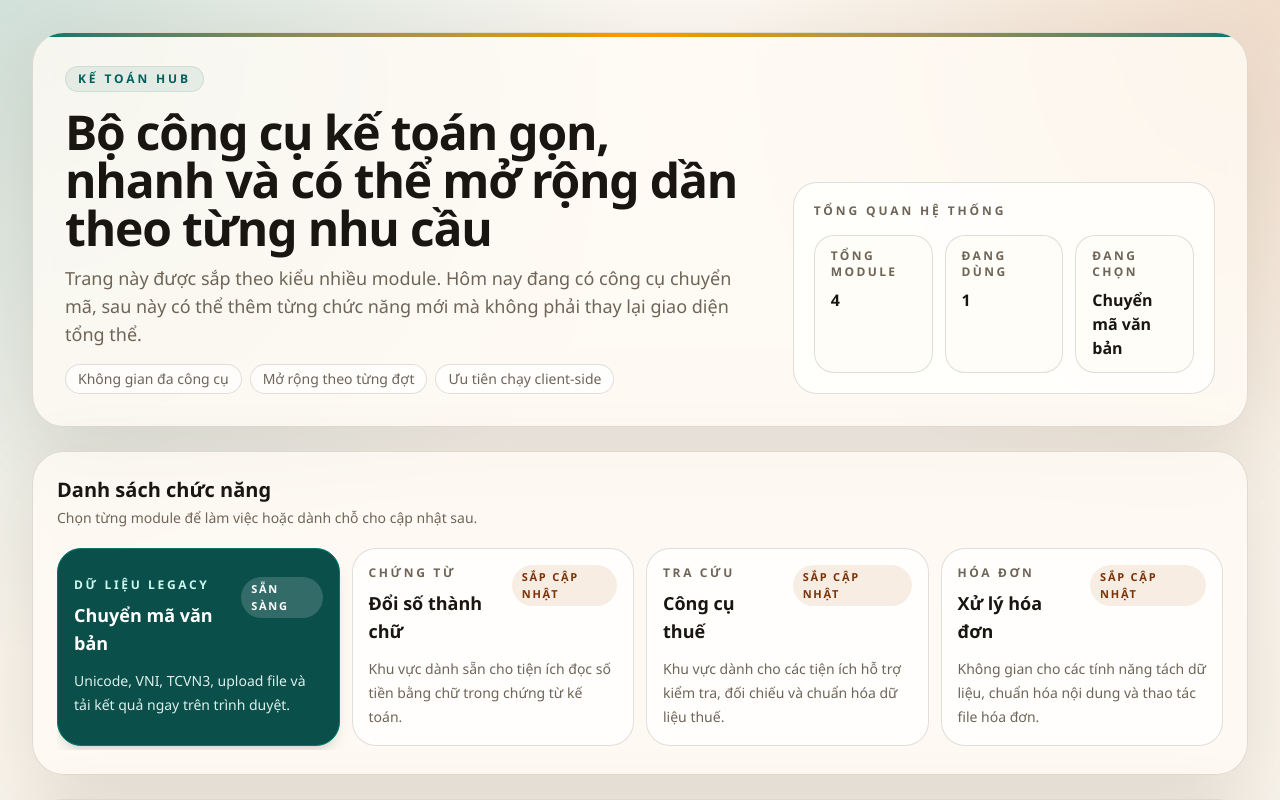
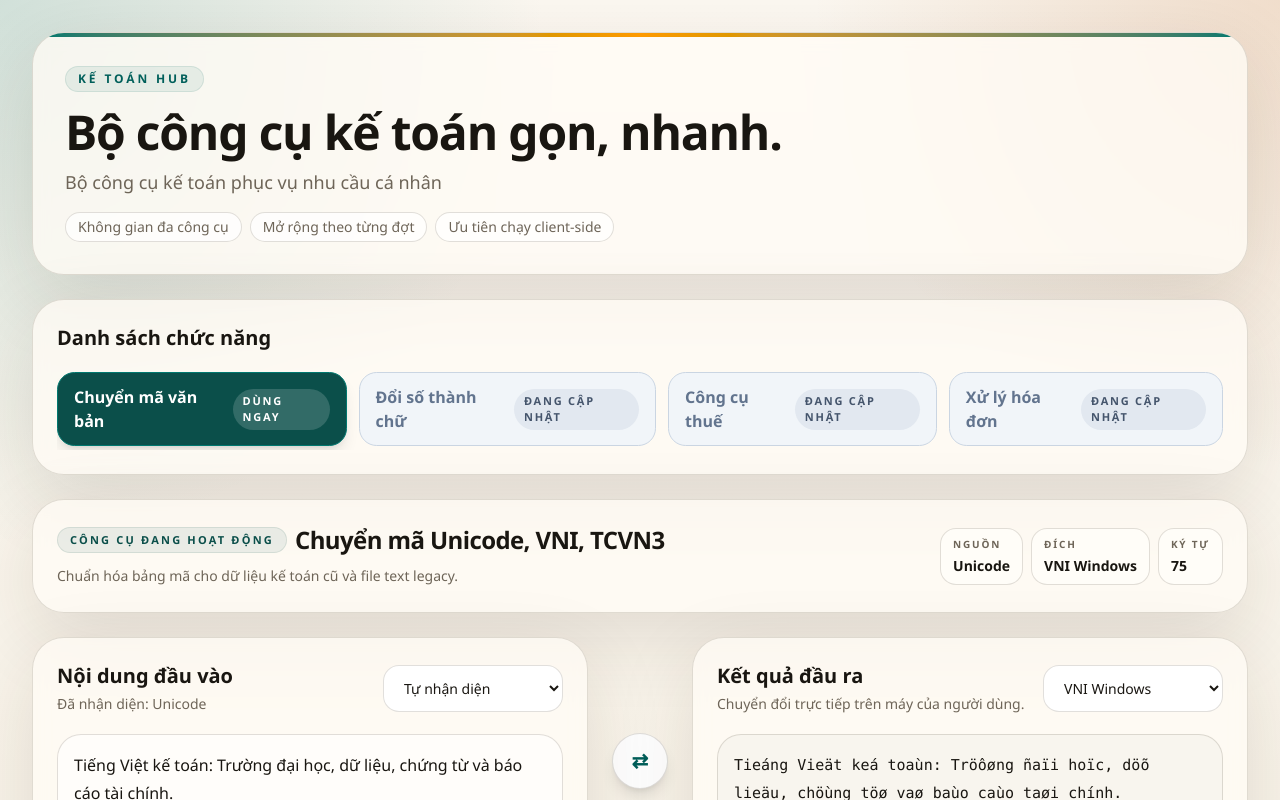
Before and after one commit to dungds/AccoutantHub, a Next.js app: page / in a window 1280 px wide. Shown: the top 800 px of the page. Built offline with nearby package versions, Linux system fonts and the light colour scheme.

Commit message:
change ui"

```diff
--- a/app/components/encoding-tool.tsx
+++ b/app/components/encoding-tool.tsx
@@ -145,27 +145,26 @@ export function EncodingTool() {
 
   return (
     <section className="space-y-6">
-      <div className="rounded-[2rem] border border-[var(--line)] bg-[var(--card)] p-6 shadow-[var(--shadow)] backdrop-blur sm:p-7">
-        <div className="flex flex-wrap items-start justify-between gap-4">
-          <div className="space-y-3">
-            <span className="inline-flex items-center rounded-full border border-teal-900/10 bg-teal-900/8 px-3 py-1 text-xs font-semibold uppercase tracking-[0.22em] text-teal-900">
-              Công cụ đang hoạt động
-            </span>
-            <div>
-              <h2 className="text-3xl font-semibold tracking-tight sm:text-4xl">
-                Chuyển mã Unicode, VNI và TCVN3
+      <div className="rounded-[2rem] border border-[var(--line)] bg-[var(--card)] p-5 shadow-[var(--shadow)] backdrop-blur sm:p-6">
+        <div className="flex flex-wrap items-center justify-between gap-4">
+          <div className="min-w-0">
+            <div className="flex flex-wrap items-center gap-2">
+              <span className="inline-flex items-center rounded-full border border-teal-900/10 bg-teal-900/8 px-3 py-1 text-[11px] font-semibold uppercase tracking-[0.2em] text-teal-900">
+                Công cụ đang hoạt động
+              </span>
+              <h2 className="text-xl font-semibold tracking-tight sm:text-2xl">
+                Chuyển mã Unicode, VNI, TCVN3
               </h2>
-              <p className="mt-3 max-w-3xl text-base leading-7 text-[var(--muted)]">
-                Dành cho dữ liệu kế toán cũ, biểu mẫu legacy và file text cần chuẩn hóa bảng mã
-                trước khi nhập vào phần mềm khác.
-              </p>
             </div>
+            <p className="mt-2 max-w-3xl text-sm leading-6 text-[var(--muted)]">
+              Chuẩn hóa bảng mã cho dữ liệu kế toán cũ và file text legacy.
+            </p>
           </div>
 
-          <div className="grid min-w-[220px] gap-3 grid-cols-3">
-            <StatCard label="Nguồn" value={getEncodingLabel(resolvedSourceEncoding)} />
-            <StatCard label="Đích" value={getEncodingLabel(targetEncoding)} />
-            <StatCard label="Ký tự" value={String(input.length)} />
+          <div className="flex flex-wrap gap-2">
+            <CompactStat label="Nguồn" value={getEncodingLabel(resolvedSourceEncoding)} />
+            <CompactStat label="Đích" value={getEncodingLabel(targetEncoding)} />
+            <CompactStat label="Ký tự" value={String(input.length)} />
           </div>
         </div>
       </div>
@@ -316,13 +315,13 @@ function createDownloadFileName(fileName: string | null, targetEncoding: Encodin
   return `${baseName}-${targetEncoding}${extension}`;
 }
 
-function StatCard({ label, value }: { label: string; value: string }) {
+function CompactStat({ label, value }: { label: string; value: string }) {
   return (
-    <div className="rounded-[1.25rem] border border-[var(--line)] bg-[#fffdf8] px-4 py-3">
-      <div className="text-xs font-semibold uppercase tracking-[0.2em] text-[var(--muted)]">
+    <div className="rounded-2xl border border-[var(--line)] bg-[#fffdf8] px-3 py-2">
+      <div className="text-[10px] font-semibold uppercase tracking-[0.18em] text-[var(--muted)]">
         {label}
       </div>
-      <div className="mt-2 text-base font-semibold text-[var(--foreground)]">{value}</div>
+      <div className="mt-1 text-sm font-semibold text-[var(--foreground)]">{value}</div>
     </div>
   );
 }
--- a/app/page.tsx
+++ b/app/page.tsx
@@ -8,7 +8,6 @@ type ToolId = "encoding" | "number-to-words" | "tax-tools" | "invoice-tools";
 
 type ToolDefinition = {
   id: ToolId;
-  category: string;
   name: string;
   summary: string;
   status: "active" | "coming-soon";
@@ -17,28 +16,24 @@ type ToolDefinition = {
 const tools: ToolDefinition[] = [
   {
     id: "encoding",
-    category: "Dữ liệu legacy",
     name: "Chuyển mã văn bản",
     summary: "Unicode, VNI, TCVN3, upload file và tải kết quả ngay trên trình duyệt.",
     status: "active",
   },
   {
     id: "number-to-words",
-    category: "Chứng từ",
     name: "Đổi số thành chữ",
     summary: "Khu vực dành sẵn cho tiện ích đọc số tiền bằng chữ trong chứng từ kế toán.",
     status: "coming-soon",
   },
   {
     id: "tax-tools",
-    category: "Tra cứu",
     name: "Công cụ thuế",
     summary: "Khu vực dành cho các tiện ích hỗ trợ kiểm tra, đối chiếu và chuẩn hóa dữ liệu thuế.",
     status: "coming-soon",
   },
   {
     id: "invoice-tools",
-    category: "Hóa đơn",
     name: "Xử lý hóa đơn",
     summary: "Không gian cho các tính năng tách dữ liệu, chuẩn hóa nội dung và thao tác file hóa đơn.",
     status: "coming-soon",
@@ -49,25 +44,22 @@ export default function HomePage() {
   const [activeToolId, setActiveToolId] = useState<ToolId>("encoding");
 
   const activeTool = tools.find((tool) => tool.id === activeToolId) ?? tools[0];
-  const activeCount = tools.filter((tool) => tool.status === "active").length;
 
   return (
     <main className="relative overflow-hidden px-4 py-8 sm:px-6 lg:px-8">
       <div className="mx-auto flex min-h-[calc(100vh-4rem)] max-w-7xl flex-col gap-6">
         <section className="relative overflow-hidden rounded-[2rem] border border-[var(--line)] bg-[var(--card)] p-6 shadow-[var(--shadow)] backdrop-blur sm:p-8">
           <div className="absolute inset-x-0 top-0 h-1 bg-gradient-to-r from-teal-700 via-amber-500 to-teal-700" />
-          <div className="grid gap-6 lg:grid-cols-[1.25fr_0.75fr] lg:items-end">
           <div className="space-y-4">
             <span className="inline-flex items-center rounded-full border border-teal-800/10 bg-teal-800/8 px-3 py-1 text-xs font-semibold uppercase tracking-[0.24em] text-teal-800">
               Kế toán Hub
             </span>
             <div className="space-y-3">
               <h1 className="max-w-3xl text-4xl font-semibold tracking-tight text-[var(--foreground)] sm:text-5xl">
-                  Bộ công cụ kế toán gọn, nhanh và có thể mở rộng dần theo từng nhu cầu
+                Bộ công cụ kế toán gọn, nhanh.
               </h1>
               <p className="max-w-2xl text-base leading-7 text-[var(--muted)] sm:text-lg">
-                  Trang này được sắp theo kiểu nhiều module. Hôm nay đang có công cụ chuyển mã,
-                  sau này có thể thêm từng chức năng mới mà không phải thay lại giao diện tổng thể.
+                Bộ công cụ kế toán phục vụ nhu cầu cá nhân
               </p>
             </div>
             <div className="flex flex-wrap gap-2 text-sm text-[var(--muted)]">
@@ -82,32 +74,19 @@ export default function HomePage() {
               </span>
             </div>
           </div>
-
-            <div className="rounded-[1.5rem] border border-[var(--line)] bg-white/72 p-5">
-              <div className="text-xs font-semibold uppercase tracking-[0.24em] text-[var(--muted)]">
-                Tổng quan hệ thống
-              </div>
-              <div className="mt-4 grid gap-3 sm:grid-cols-3 lg:grid-cols-1 xl:grid-cols-3">
-                <OverviewStat label="Tổng module" value={String(tools.length)} />
-                <OverviewStat label="Đang dùng" value={String(activeCount)} />
-                <OverviewStat label="Đang chọn" value={activeTool.name} />
-              </div>
-            </div>
-          </div>
         </section>
 
         <section className="space-y-6">
           <div className="rounded-[2rem] border border-[var(--line)] bg-[var(--card)] p-5 shadow-[var(--shadow)] backdrop-blur sm:p-6">
             <div>
               <h2 className="text-xl font-semibold">Danh sách chức năng</h2>
-              <p className="mt-1 text-sm text-[var(--muted)]">
-                Chọn từng module để làm việc hoặc dành chỗ cho cập nhật sau.
-              </p>
+
             </div>
 
             <div className="mt-5 flex gap-3 overflow-x-auto pb-1">
               {tools.map((tool) => {
                 const isActive = tool.id === activeToolId;
+                const isComingSoon = tool.status === "coming-soon";
 
                 return (
                   <button
@@ -116,23 +95,16 @@ export default function HomePage() {
                     onClick={() => {
                       startTransition(() => setActiveToolId(tool.id));
                     }}
-                    className={`min-w-[260px] flex-1 rounded-[1.5rem] border p-4 text-left transition sm:min-w-[280px] ${
+                    className={`min-w-[180px] rounded-[1.1rem] border px-4 py-3 text-left transition sm:min-w-[210px] ${
                       isActive
                         ? "border-teal-700 bg-teal-900 text-white shadow-lg"
+                        : isComingSoon
+                          ? "border-slate-300 bg-slate-100 text-slate-500 hover:bg-slate-200"
                           : "border-[var(--line)] bg-white/75 text-[var(--foreground)] hover:-translate-y-0.5 hover:bg-white"
                     }`}
                   >
-                    <div className="flex items-start justify-between gap-3">
-                      <div>
-                        <div
-                          className={`text-xs font-semibold uppercase tracking-[0.22em] ${
-                            isActive ? "text-teal-100" : "text-[var(--muted)]"
-                          }`}
-                        >
-                          {tool.category}
-                        </div>
-                        <div className="mt-2 text-lg font-semibold">{tool.name}</div>
-                      </div>
+                    <div className="flex items-center justify-between gap-3">
+                      <div className="text-sm font-semibold sm:text-base">{tool.name}</div>
                       <span
                         className={`rounded-full px-2.5 py-1 text-[11px] font-semibold uppercase tracking-[0.16em] ${
                           tool.status === "active"
@@ -141,19 +113,12 @@ export default function HomePage() {
                               : "bg-teal-900/8 text-teal-900"
                             : isActive
                               ? "bg-white/14 text-teal-50"
-                              : "bg-amber-700/10 text-amber-900"
+                              : "bg-slate-200 text-slate-600"
                         }`}
                       >
-                        {tool.status === "active" ? "Sẵn sàng" : "Sắp cập nhật"}
+                        {tool.status === "active" ? "Dùng ngay" : "Đang cập nhật"}
                       </span>
                     </div>
-                    <p
-                      className={`mt-3 text-sm leading-6 ${
-                        isActive ? "text-teal-50/92" : "text-[var(--muted)]"
-                      }`}
-                    >
-                      {tool.summary}
-                    </p>
                   </button>
                 );
               })}
@@ -171,60 +136,16 @@ export default function HomePage() {
   );
 }
 
-function OverviewStat({ label, value }: { label: string; value: string }) {
-  return (
-    <div className="rounded-[1.25rem] border border-[var(--line)] bg-[#fffdf8] px-4 py-3">
-      <div className="text-xs font-semibold uppercase tracking-[0.2em] text-[var(--muted)]">
-        {label}
-      </div>
-      <div className="mt-2 text-base font-semibold text-[var(--foreground)]">{value}</div>
-    </div>
-  );
-}
-
 function ComingSoonPanel({ tool }: { tool: ToolDefinition }) {
   return (
     <section className="rounded-[2rem] border border-[var(--line)] bg-[var(--card)] p-6 shadow-[var(--shadow)] backdrop-blur sm:p-8">
-      <div className="max-w-3xl space-y-4">
+      <div className="space-y-4">
         <span className="inline-flex items-center rounded-full border border-amber-800/10 bg-amber-700/10 px-3 py-1 text-xs font-semibold uppercase tracking-[0.22em] text-amber-900">
           Module sắp cập nhật
         </span>
-        <div>
-          <h2 className="text-3xl font-semibold tracking-tight sm:text-4xl">{tool.name}</h2>
-          <p className="mt-3 text-base leading-7 text-[var(--muted)]">{tool.summary}</p>
-        </div>
-        <div className="grid gap-4 md:grid-cols-3">
-          <PlaceholderCard
-            title="Khung đã sẵn"
-            description="Layout tổng đã có sẵn để gắn công cụ mới mà không cần sửa lại trang chủ."
-          />
-          <PlaceholderCard
-            title="Ưu tiên đúng ngữ cảnh"
-            description="Mỗi module mới có thể có input, output và hướng xử lý riêng cho nghiệp vụ kế toán."
-          />
-          <PlaceholderCard
-            title="Cập nhật dần"
-            description="Khi bạn chốt chức năng tiếp theo, mình chỉ cần bổ sung module và nối vào danh sách này."
-          />
-        </div>
+        <h2 className="text-2xl font-semibold tracking-tight sm:text-3xl">{tool.name}</h2>
+        <p className="text-sm font-medium text-[var(--muted)]">Chức năng này đang cập nhật.</p>
       </div>
     </section>
   );
 }
-
-function PlaceholderCard({
-  title,
-  description,
-}: {
-  title: string;
-  description: string;
-}) {
-  return (
-    <article className="rounded-[1.5rem] border border-[var(--line)] bg-white/75 p-5">
-      <h3 className="text-sm font-semibold uppercase tracking-[0.18em] text-[var(--muted)]">
-        {title}
-      </h3>
-      <p className="mt-3 text-sm leading-6 text-[var(--foreground)]">{description}</p>
-    </article>
-  );
-}
```
Lines whose indentation alone changed are shown as unchanged.
